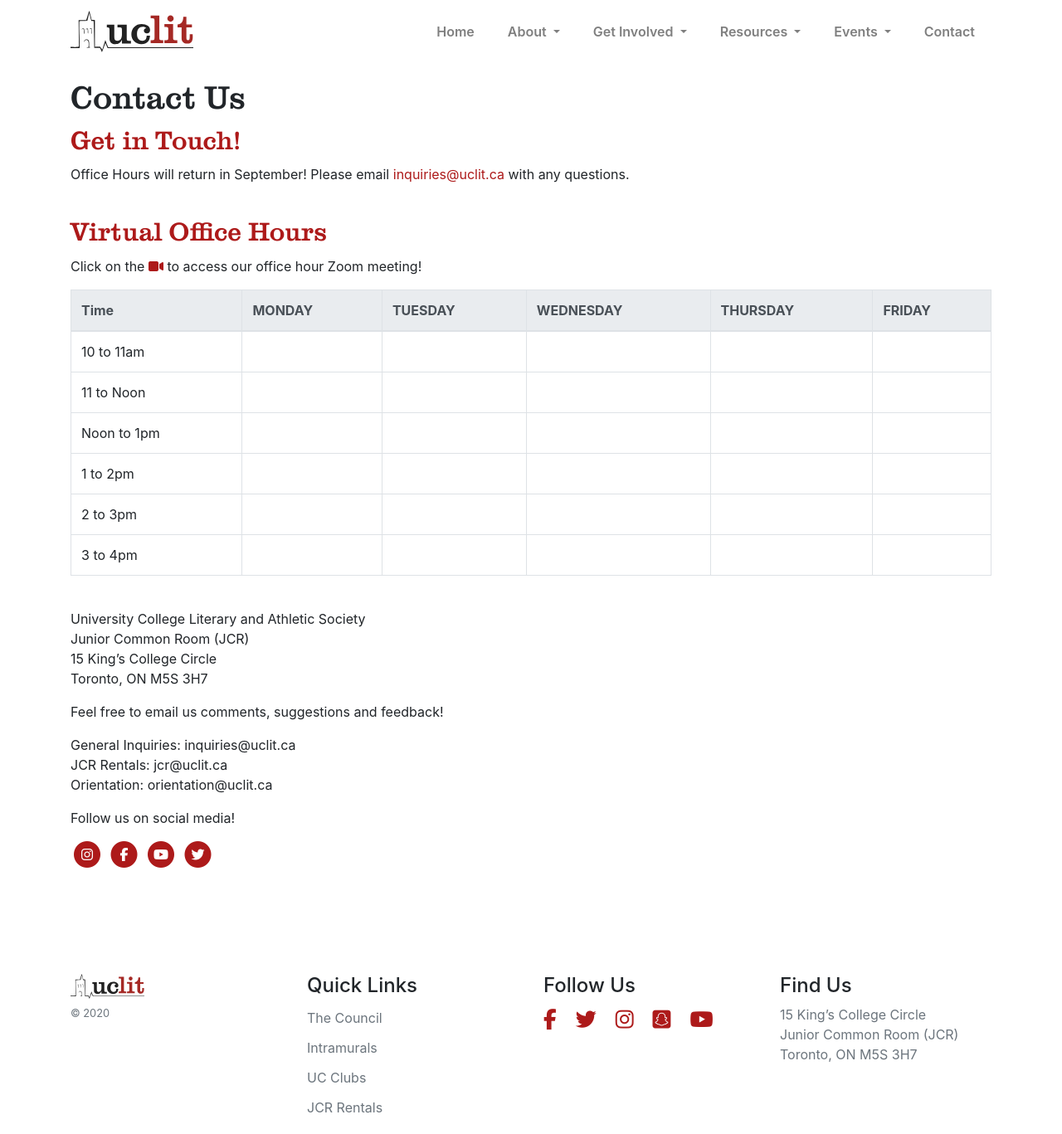
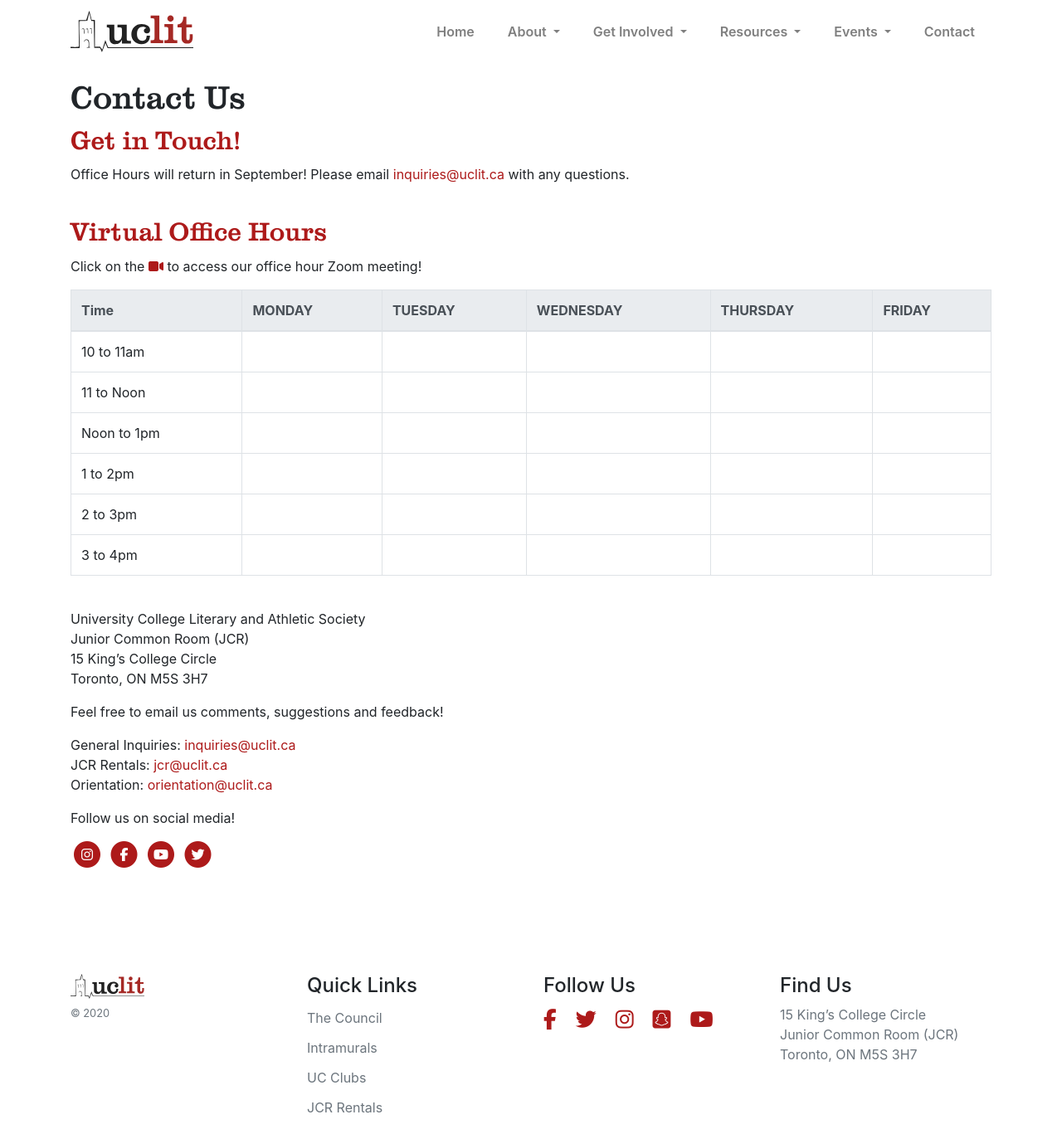
Before and after one commit to uclit-webmaster/uclit-site, a Jekyll site: the page built from contact.html, in a window 1280 px wide and 1367 px high. Shown: the whole window at 83% size. Built offline with Jekyll 4.4.1, drawn with Linux system fonts in a browser that asks for light colours; nearby versions of some CDN libraries; part of the change alters nothing that is shown.

```diff
--- a/contact.html
+++ b/contact.html
@@ -34,11 +34,11 @@ title: Contact Us
 
 <p>Feel free to email us comments, suggestions and feedback!</p>
 
-<p>General Inquiries: inquiries@uclit.ca<br>
+<p>General Inquiries: <a href="mailto:inquiries@uclit.ca">inquiries@uclit.ca</a><br>
 
-    JCR Rentals: jcr@uclit.ca<br>
+    JCR Rentals: <a href="mailto:jcr@uclit.ca">jcr@uclit.ca</a><br>
 
-    Orientation: orientation@uclit.ca<br>
+    Orientation: <a href="mailto:orientation@uclit.ca">orientation@uclit.ca</a><br>
 </p>
 
 <p>Follow us on social media!</p>
```
